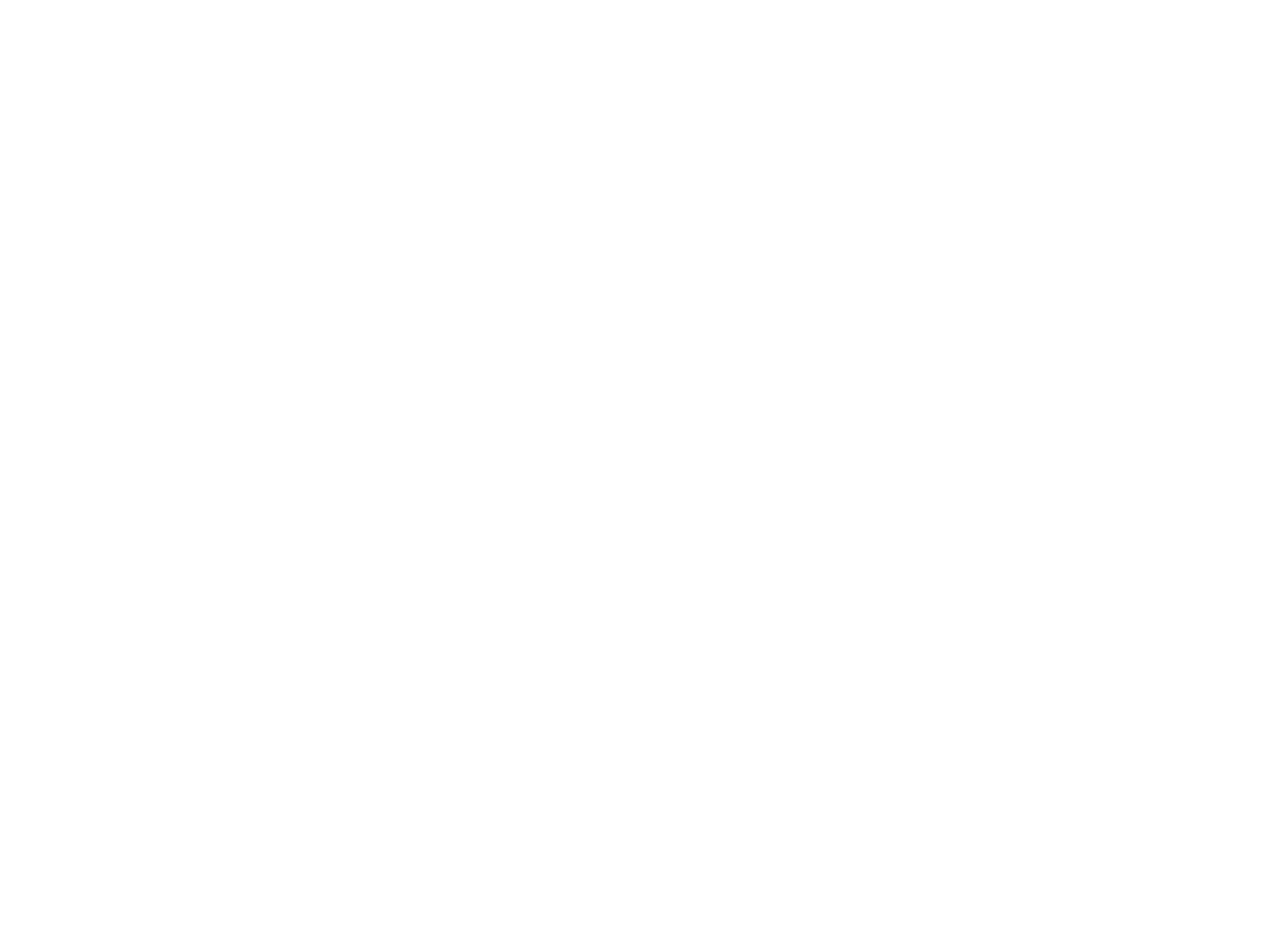
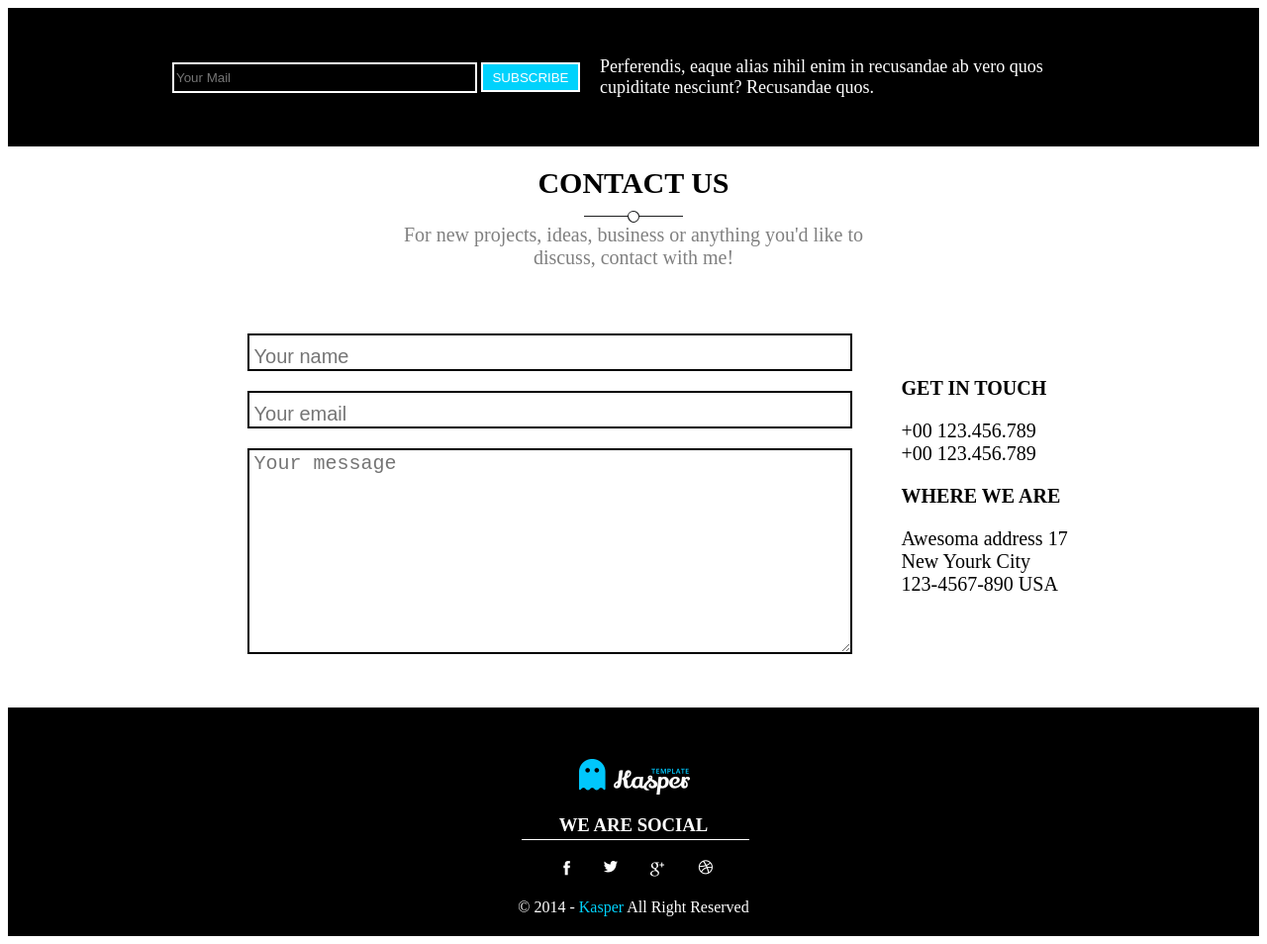
Before and after one commit to nyurkinapesnya/26.10, a plain HTML site: page src/index.html in a window 1280 px wide. Shown: the whole page at 99% size. Before the commit the page ends 800 px from the top, so only its background shows below. Drawn offline with nearby package versions, Linux system fonts and the light colour scheme; files that its build step writes are made by us from their sources.

Commit message:
changes (#1)

```diff
--- a/src/index.html
+++ b/src/index.html
@@ -1,12 +1,88 @@
 <!DOCTYPE html>
 <html lang="en">
+
 <head>
     <meta charset="UTF-8">
     <meta name="viewport" content="width=device-width, initial-scale=1.0">
     <meta http-equiv="X-UA-Compatible" content="ie=edge">
+    <link rel="stylesheet" href="./css/styles.css">
     <title>Document</title>
 </head>
+
 <body>
+    <main>
 
+        <section class="subscribe">
+            <div class="subscribe__text">
+                Perferendis, eaque alias nihil enim in recusandae ab vero quos cupiditate nesciunt? Recusandae quos.
+            </div>
+            <div class="subscribe__input">
+                <input class="subscribe__email" type="text" name="email" placeholder="Your Mail" />
+                <button class="subscribe__button" type="submit">subscribe</button>
+            </div>
+        </section>
+
+        <section class="contact">
+            <div class="contact__title">contact us</div>
+            <img src="../img/img7.png" class="contact__seperator" alt="picture">
+            <div class="contact__text">For new projects, ideas, business or anything you'd like to discuss, contact with
+                me!</div>
+            <div class="contact__content">
+                <div class="contact__form">
+                    <form>
+                        <input class="form__name" type="text" name="name" placeholder="Your name">
+                    </form>
+                    <form>
+                        <input class="form__email" type="email" name="email" placeholder="Your email">
+                    </form>
+                    <form>
+                        <textarea class="form__message" type="text" name="message"
+                            placeholder="Your message"></textarea>
+                    </form>
+                </div>
+                <div class="contact__author">
+                    <div class="author__phone">
+                        <div class="author__phone--top">get in touch</div>
+                        <div class="author__phone--low">+00 123.456.789 +00 123.456.789</div>
+                    </div>
+                    <div class="author__address">
+                        <div class="author__address--top">where we are</div>
+                        <div class="author__address--low">Awesoma address 17 New Yourk City 123-4567-890 USA</div>
+                    </div>
+                </div>
+            </div>
+        </section>
+    </main>
 </body>
+<footer class="footer">
+    <img class="footer__logo" src="../img/img1.png" alt="logo">
+    <h3 class="footer__title">WE ARE SOCIAL</h3>
+    <img src="../img/img2.png" alt="line" class="footer__separator">
+    <ul class="footer__menu">
+        <li class="footer__item">
+            <a class="footer__link" href="#">
+                <img src="../img/img3.png" alt="facebook">
+            </a>
+        </li>
+        <li class="footer__item">
+            <a class="footer__link" href="#">
+                <img src="../img/img4.png" alt="tweeter">
+            </a>
+        </li>
+        <li class="footer__item">
+            <a class="footer__link" href="#">
+                <img src="../img/img5.png" alt="google">
+            </a>
+        </li>
+        <li class="footer__item">
+            <a class="footer__link" href="#">
+                <img src="../img/img6.png" alt="dribble">
+            </a>
+        </li>
+    </ul>
+    <div class="footer__right">
+        &copy; 2014 - <span class="footer__right--blue">Kasper</span> All Right Reserved
+    </div>
+</footer>
+
 </html>
--- a/src/scss/main.scss
+++ b/src/scss/main.scss
@@ -0,0 +1,178 @@
+.footer {
+
+    display: flex;
+    flex-direction: column;
+    justify-content: center;
+    align-items: center;
+    background-color: black;
+    color: white;
+    padding-top: 50px;
+    padding-bottom: 20px;
+        &__title {
+        margin-bottom: 0;
+        }
+        &__separator {
+        margin: 0;
+        padding: 0;
+        }
+        &__menu {
+        list-style: none;
+        display: flex;
+        flex-direction: row;
+        justify-content: space-between;
+        width: 300x;
+        }
+        &__item {
+        margin-right: 30px;
+        }
+        &__link {
+        text-decoration: none;
+        }
+        &__right--blue {
+        color: #00D2FC;
+        }
+    }
+
+    .contact {
+
+        background-color: white;
+        color: black;
+        display: flex;
+        flex-direction: column;
+        align-items: center;
+
+        &__title {
+            text-align: center;
+            font-size: 30px;
+            padding-top: 20px;
+            margin-bottom: 10px;
+            font-weight: bold;
+            text-transform: uppercase;
+        }
+
+        &__text {
+            text-align: center;
+            margin-bottom: 15px;
+            font-size: 20px;
+            width: 500px;
+            color: grey;
+        }
+
+        &__content {
+            display: flex;
+            flex-direction: row;
+            align-items: center;
+            justify-content: center;
+        }
+            &__form {
+                margin: 40px;
+            }
+
+            .form{
+
+            &__name {
+                background-color: white;
+                width: 600px;
+                font-size: 20px;
+                border: none;
+                padding-top: 10px;
+                padding-left: 5px;
+                margin: 10px;
+                border: 2px solid black;
+            }
+
+            &__email {
+                background-color: white;
+                width: 600px;
+                font-size: 20px;
+                border: none;
+                padding-top: 10px;
+                padding-left: 5px;
+                margin: 10px;
+                border: 2px solid black;
+            }
+
+            &__message {
+                background-color: white;
+                width: 600px;
+                height: 200px;
+                font-size: 20px;
+                border: none;
+                padding-left: 5px;
+                margin: 10px;
+                text-align: top;
+                border: 2px solid black;
+            }
+            }
+
+            &__author {
+
+                width: 170px;
+
+                .author__address {
+
+                    margin-bottom: 20px;
+
+                    &--top {
+                        text-transform: uppercase;
+                        font-weight: bold;
+                        font-size: 20px;
+                        margin-bottom: 20px;
+                    }
+
+                    &--low {
+                        font-size: 20px;
+                    }
+                }
+
+                .author__phone {
+
+                    margin-bottom: 20px;
+
+                    &--top {
+                        text-transform: uppercase;
+                        font-weight: bold;
+                        font-size: 20px;
+                        margin-bottom: 20px;
+                    }
+
+                    &--low {
+                        font-size: 20px;
+                    }
+                }
+            }
+    }
+
+    .subscribe {
+
+        background-color: black;
+        color: white;
+        padding: 20px;
+        height: 100px;
+        display: flex;
+        flex-direction: row-reverse;
+        justify-content: center;
+        align-items: center;
+
+        &__text {
+            width: 500px;
+            font-size: 18px;
+        }
+
+        &__email{
+            width: 300px;
+            height: 25px;
+            border: 2px solid white;
+            background-color: transparent;
+        }
+
+        &__button {
+            width: 100px;
+            height: 30px;
+            background-color: #00D2FC;
+            color: white;
+            text-transform: uppercase;
+            border: 2px solid white;
+            margin-right: 20px;
+        }
+    }
--- a/src/scss/styles.scss
+++ b/src/scss/styles.scss
@@ -0,0 +1 @@
+@import 'main';
```
Also changed, not shown: img/img1.png (added), img/img2.png (added), img/img3.png (added), img/img4.png (added), img/img5.png (added), img/img6.png (added), img/img7.png (added), img/xxx.png (added).
